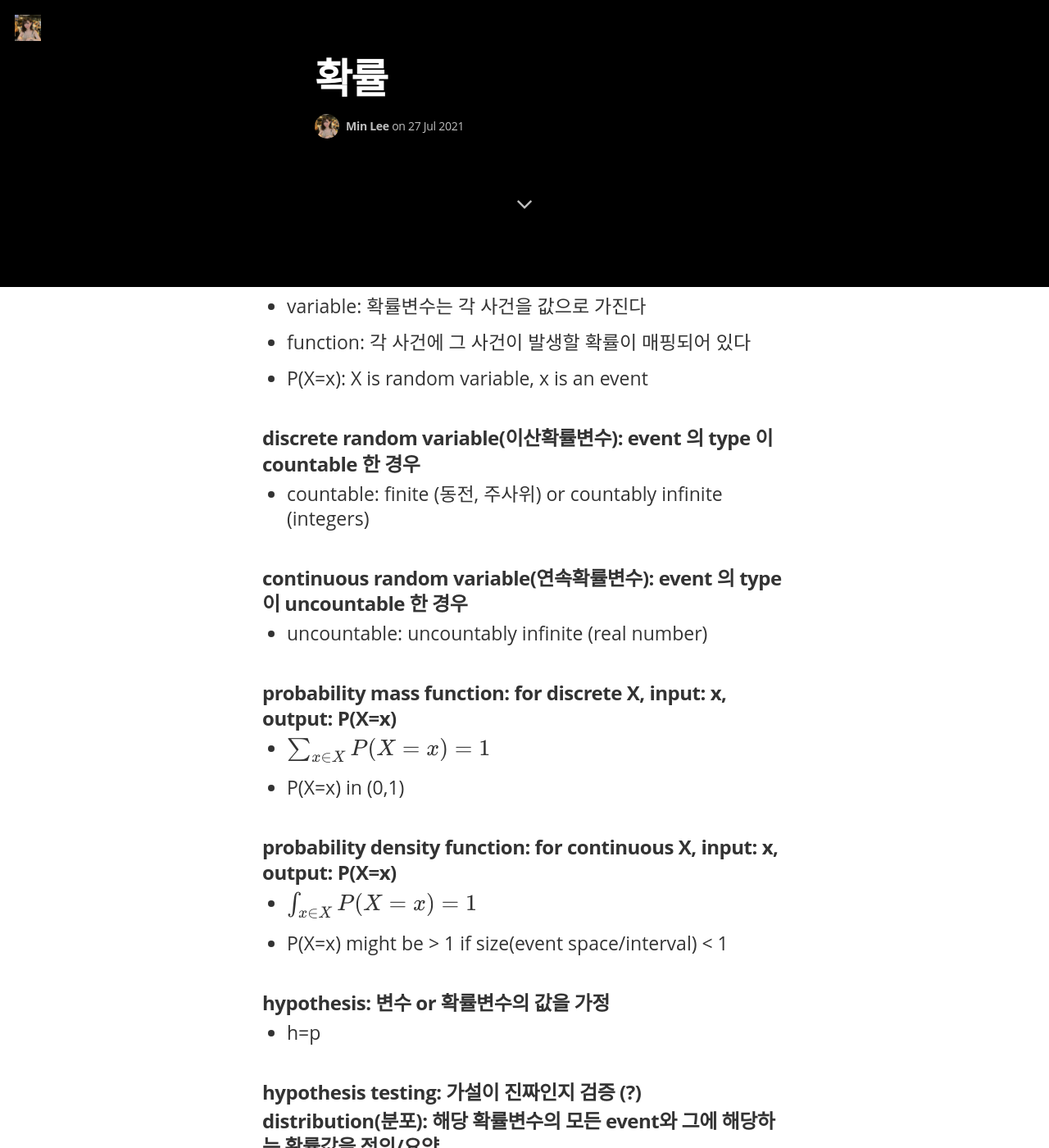
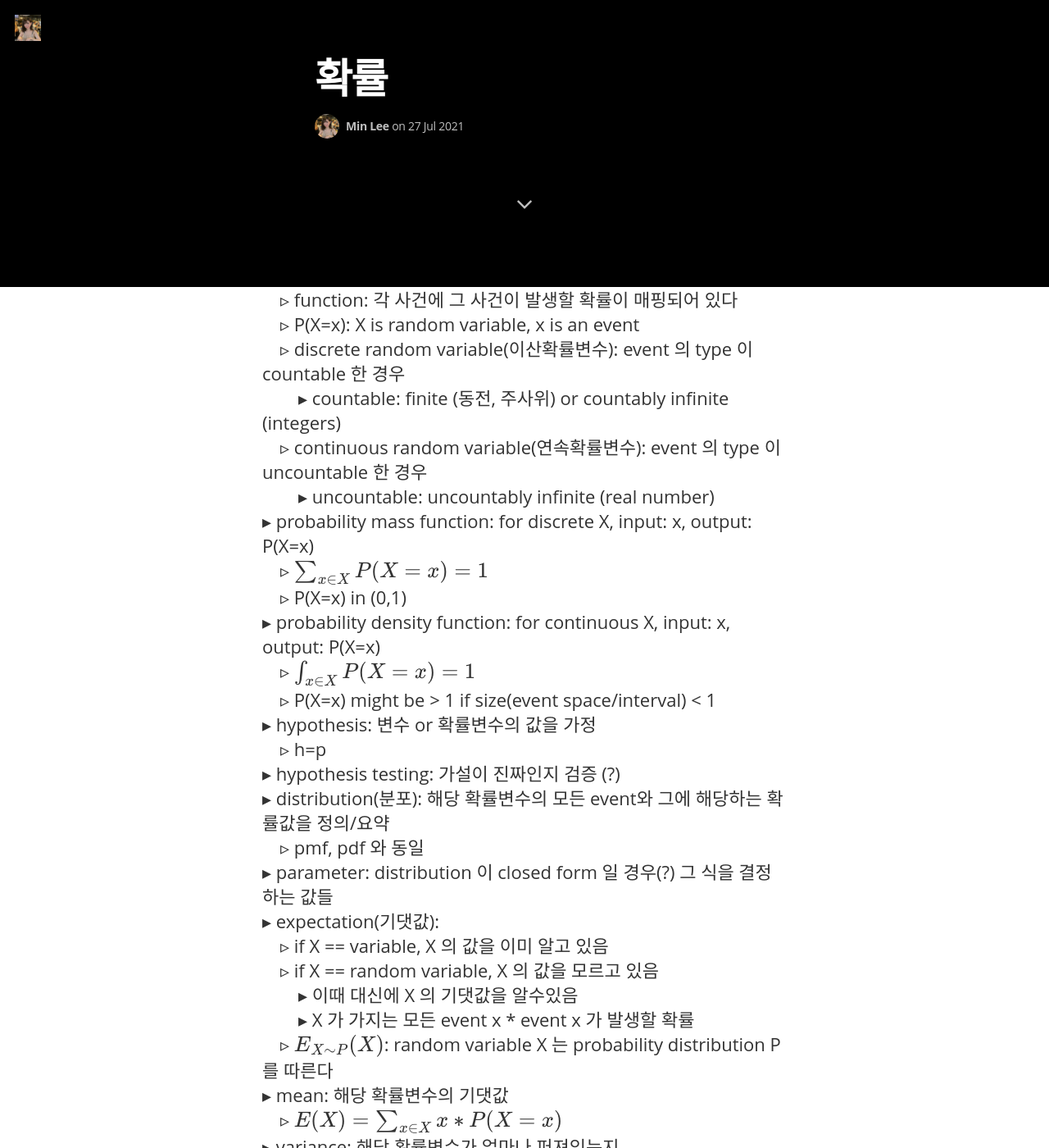
Before and after one commit to minniie/minniie.github.io, a Jekyll site: the page built from _posts/2021-07-27-probability.markdown, in a window 1280 px wide and 1400 px high, scrolled down 1050 px. Shown: the whole window at 82% size. Built offline with Jekyll 4.4.1, drawn with Linux system fonts in a browser that asks for light colours; nearby versions of some CDN libraries; some web fonts are replaced; formulas are drawn with MathJax 3; some of the changed text lies outside the part shown.

Commit message:
Update 2021-07-27-probability.markdown

```diff
--- a/_posts/2021-07-27-probability.markdown
+++ b/_posts/2021-07-27-probability.markdown
@@ -12,69 +12,52 @@ line-height: 3.5
 
 ## Definitions
 
-<p>● sample: 자연의 동일한 조건 내에서 관측한 것<br>
-&emsp;○ sample 1 = 1, sample 2 = 0, sample 3 = 1<br>
+<p>▸ sample: 자연의 동일한 조건 내에서 관측한 것<br>
+&emsp;▹ sample 1 = 1, sample 2 = 0, sample 3 = 1<br>
 ▸ data: sample 의 집합<br>
 &emsp;▹ data = {1,0,1}<br>
 ▸ event: sample 의 종류<br>
 &emsp;▹ event 1 = 1, event 2 = 0<br>
 ▸ event space: event 의 집합<br>
 &emsp;▹ event space = {1,0}<br>
-&emsp;▹ ~ state space</p>
-
-#### random variable(확률변수): 자연에서 일어나는 것들을 수학적으로 설명하기 위한 수단
-- variable: 확률변수는 각 사건을 값으로 가진다
-- function: 각 사건에 그 사건이 발생할 확률이 매핑되어 있다
-- P(X=x): X is random variable, x is an event
-
-#### discrete random variable(이산확률변수): event 의 type 이 countable 한 경우
-- countable: finite (동전, 주사위) or countably infinite (integers)
-
-#### continuous random variable(연속확률변수): event 의 type 이 uncountable 한 경우
-- uncountable: uncountably infinite (real number)
-
-#### probability mass function: for discrete X, input: x, output: P(X=x)
-- $\sum_{x \in X} P(X=x) = 1$
-- P(X=x) in (0,1)
-
-#### probability density function: for continuous X, input: x, output: P(X=x)
-- $\int_{x \in X} P(X=x) = 1$
-- P(X=x) might be > 1 if size(event space/interval) < 1
-
-#### hypothesis: 변수 or 확률변수의 값을 가정
-- h=p
-
-#### hypothesis testing: 가설이 진짜인지 검증 (?)
-
-#### distribution(분포): 해당 확률변수의 모든 event와 그에 해당하는 확률값을 정의/요약
-- pmf, pdf 와 동일
-
-#### parameter: distribution 이 closed form 일 경우(?) 그 식을 결정하는 값들<br>
-
-
-#### expectation(기댓값):
-- if X == variable, X 의 값을 이미 알고 있음
-- if X == random variable, X 의 값을 모르고 있음<br>
-  ◦ 이때 대신에 X 의 기댓값을 알수있음<br>
-  ◦ X 가 가지는 모든 event x * event x 가 발생할 확률<br>
-- $E_{X\sim P} (X)$: random variable X 는 probability distribution P 를 따른다
-
-#### mean: 해당 확률변수의 기댓값
-- $E(X) = \sum_{x \in X}{x * P(X=x)}$
-
-#### variance: 해당 확률변수가 얼마나 퍼져있는지
-- $Var(X) = \sum_{x \in X}{(x-E(X))^2} * P(X=x)$
-
-#### bias: 해당 확률변수의 sample mean 과 real/latent mean 이 얼마나 차이나는지 (?)
-
-#### probabilistic == stochastic == uncertain
-
-#### frequentist probability: p = 특정 사건의 빈도 / 모든 사건들의 빈도
-- 이미 발생한 과거의 사건들을 설명
-
-#### bayesian probability: p = 특정 사건의 확실성 (level of certainty)
-- 앞으로 발생할 미래의 사건들을 설명
-- p=1 은 확실히 맞다, p=0 은 확실히 아니다
+&emsp;▹ ~ state space<br>
+▸ random variable(확률변수): 자연에서 일어나는 것들을 수학적으로 설명하기 위한 수단<br>
+&emsp;▹ variable: 확률변수는 각 사건을 값으로 가진다<br>
+&emsp;▹ function: 각 사건에 그 사건이 발생할 확률이 매핑되어 있다<br>
+&emsp;▹ P(X=x): X is random variable, x is an event<br>
+&emsp;▹ discrete random variable(이산확률변수): event 의 type 이 countable 한 경우<br>
+&emsp;&emsp;▸ countable: finite (동전, 주사위) or countably infinite (integers)<br>
+&emsp;▹ continuous random variable(연속확률변수): event 의 type 이 uncountable 한 경우<br>
+&emsp;&emsp;▸ uncountable: uncountably infinite (real number)<br>
+▸ probability mass function: for discrete X, input: x, output: P(X=x)<br>
+&emsp;▹ $\sum_{x \in X} P(X=x) = 1$<br>
+&emsp;▹ P(X=x) in (0,1)<br>
+▸ probability density function: for continuous X, input: x, output: P(X=x)<br>
+&emsp;▹ $\int_{x \in X} P(X=x) = 1$<br>
+&emsp;▹ P(X=x) might be > 1 if size(event space/interval) < 1<br>
+▸ hypothesis: 변수 or 확률변수의 값을 가정<br>
+&emsp;▹ h=p<br>
+▸ hypothesis testing: 가설이 진짜인지 검증 (?)<br>
+▸ distribution(분포): 해당 확률변수의 모든 event와 그에 해당하는 확률값을 정의/요약<br>
+&emsp;▹ pmf, pdf 와 동일<br>
+▸ parameter: distribution 이 closed form 일 경우(?) 그 식을 결정하는 값들<br>
+▸ expectation(기댓값):<br>
+&emsp;▹ if X == variable, X 의 값을 이미 알고 있음<br>
+&emsp;▹ if X == random variable, X 의 값을 모르고 있음<br>
+&emsp;&emsp;▸ 이때 대신에 X 의 기댓값을 알수있음<br>
+&emsp;&emsp;▸ X 가 가지는 모든 event x * event x 가 발생할 확률<br>
+&emsp;▹ $E_{X\sim P} (X)$: random variable X 는 probability distribution P 를 따른다<br>
+▸ mean: 해당 확률변수의 기댓값<br>
+&emsp;▹ $E(X) = \sum_{x \in X}{x * P(X=x)}$<br>
+▸ variance: 해당 확률변수가 얼마나 퍼져있는지<br>
+&emsp;▹ $Var(X) = \sum_{x \in X}{(x-E(X))^2} * P(X=x)$<br>
+▸ bias: 해당 확률변수의 sample mean 과 real/latent mean 이 얼마나 차이나는지 (?)<br>
+▸ probabilistic == stochastic == uncertain<br>
+▸ frequentist probability: p = 특정 사건의 빈도 / 모든 사건들의 빈도<br>
+&emsp;▹ 이미 발생한 과거의 사건들을 설명<br>
+▸ bayesian probability: p = 특정 사건의 확실성 (level of certainty)<br>
+&emsp;▹ 앞으로 발생할 미래의 사건들을 설명<br>
+&emsp;▹ p=1 은 확실히 맞다, p=0 은 확실히 아니다</p>
 
 ## Properties of random variables
 
```
